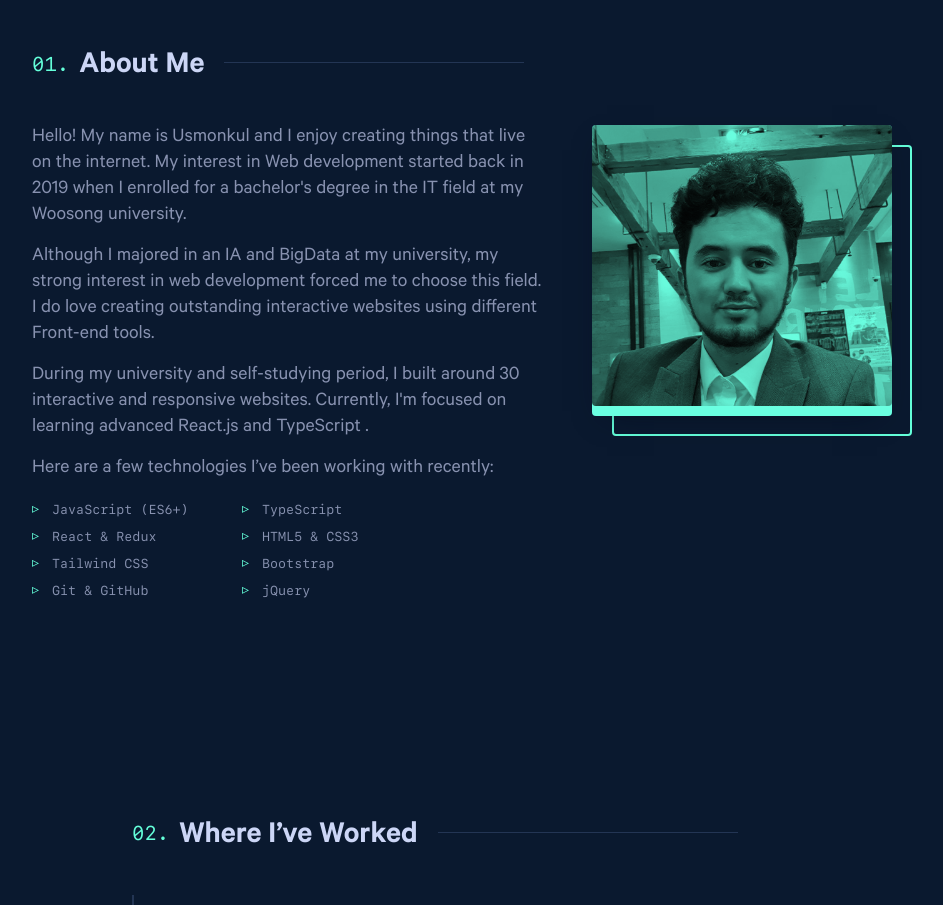
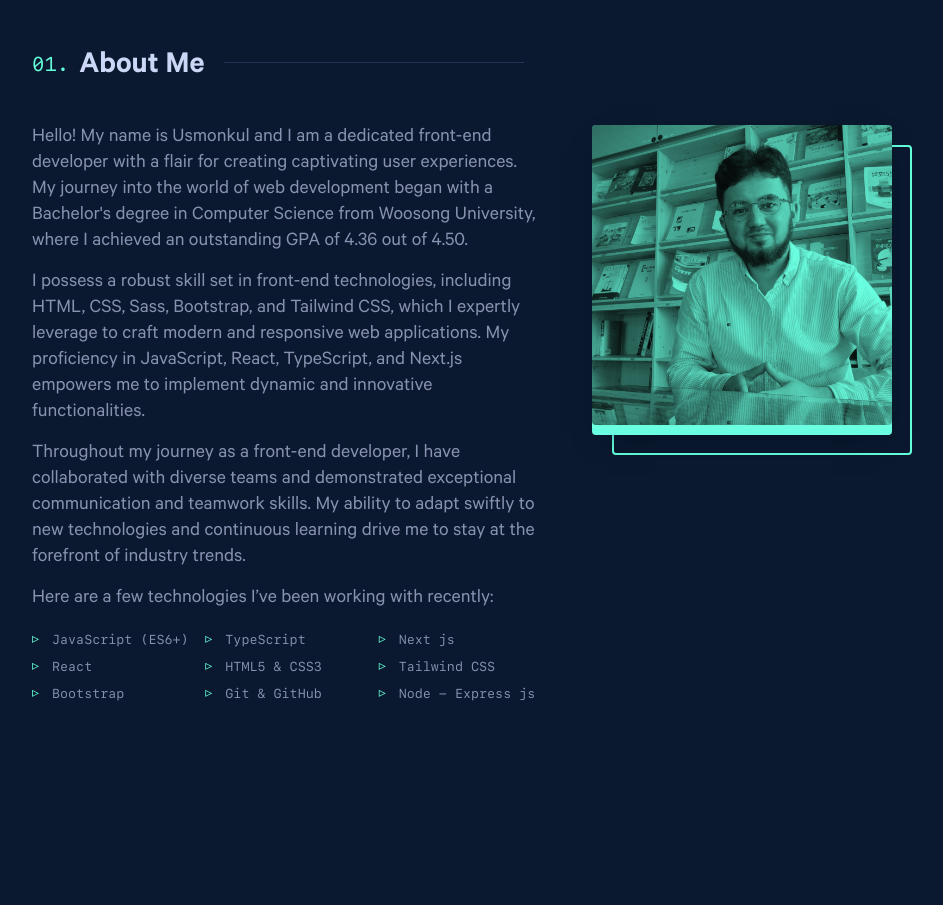
Before and after one commit to usmonkul/react-portfolio, a React (Create React App) app: page / in a window 1280 px wide. Shown: the part 960-1865 px from the top of the page, without its empty margins (158-1101 px from the left). Built offline with nearby package versions, Linux system fonts and the light colour scheme.

Commit message:
update skills list

```diff
--- a/src/components/about/about.component.jsx
+++ b/src/components/about/about.component.jsx
@@ -1,17 +1,18 @@
 import React from "react";
 import styled from "styled-components";
-import myImage from "../../assets/me1.jpg";
+import myImage from "../../assets/portret.jpg";
 
 const About = () => {
   const skills = [
     "JavaScript (ES6+)",
     "TypeScript",
-    "React & Redux",
+    "Next js",
+    "React",
     "HTML5 & CSS3",
     "Tailwind CSS",
     "Bootstrap",
     "Git & GitHub",
-    "jQuery",
+    "Node - Express js",
   ];
   return (
     <StyledAboutSection id="about">
@@ -20,21 +21,25 @@ const About = () => {
         <StyledText>
           <div>
             <p>
-              Hello! My name is Usmonkul and I enjoy creating things that live
-              on the internet. My interest in Web development started back in
-              2019 when I enrolled for a bachelor's degree in the IT field at my
-              Woosong university.
+              Hello! My name is Usmonkul and I am a dedicated front-end
+              developer with a flair for creating captivating user experiences.
+              My journey into the world of web development began with a
+              Bachelor's degree in Computer Science from Woosong University,
+              where I achieved an outstanding GPA of 4.36 out of 4.50.
             </p>
             <p>
-              Although I majored in an IA and BigData at my university, my
-              strong interest in web development forced me to choose this field.
-              I do love creating outstanding interactive websites using
-              different Front-end tools.
+              I possess a robust skill set in front-end technologies, including
+              HTML, CSS, Sass, Bootstrap, and Tailwind CSS, which I expertly
+              leverage to craft modern and responsive web applications. My
+              proficiency in JavaScript, React, TypeScript, and Next.js empowers
+              me to implement dynamic and innovative functionalities.
             </p>
             <p>
-              During my university and self-studying period, I built around 30
-              interactive and responsive websites. Currently, I'm focused on
-              learning advanced React.js and TypeScript .
+              Throughout my journey as a front-end developer, I have
+              collaborated with diverse teams and demonstrated exceptional
+              communication and teamwork skills. My ability to adapt swiftly to
+              new technologies and continuous learning drive me to stay at the
+              forefront of industry trends.
             </p>
             <p>Here are a few technologies I’ve been working with recently:</p>
           </div>
@@ -77,12 +82,15 @@ const StyledAboutSection = styled.section`
 const StyledText = styled.div`
   ul.skills-list {
     display: grid;
-    grid-template-columns: repeat(2, minmax(140px, 200px));
+    grid-template-columns: repeat(3, minmax(140px, 200px));
     grid-gap: 0 10px;
     padding: 0;
     margin: 20px 0 0 0;
     overflow: hidden;
     list-style: none;
+    @media screen and (max-width: 500px) {
+      grid-template-columns: repeat(2, minmax(140px, 200px));
+    }
     li {
       position: relative;
       margin-bottom: 10px;
@@ -139,6 +147,8 @@ const StyledPic = styled.div`
       filter: grayscale(100%) contrast(1);
       transition: var(--transition);
       width: 100%;
+      height: 300px;
+      object-fit: cover;
     }
     &:before,
     &:after {
```
